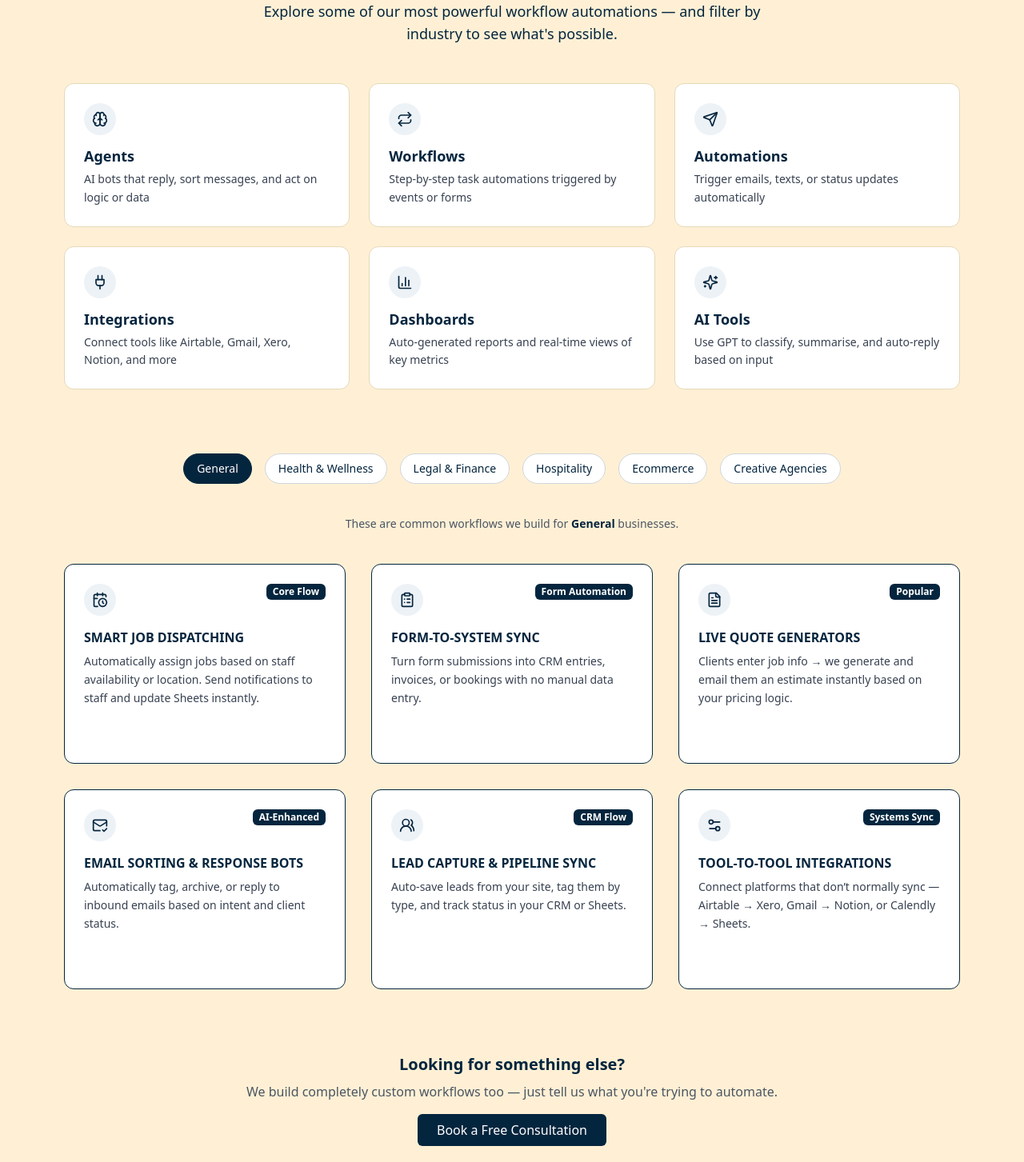
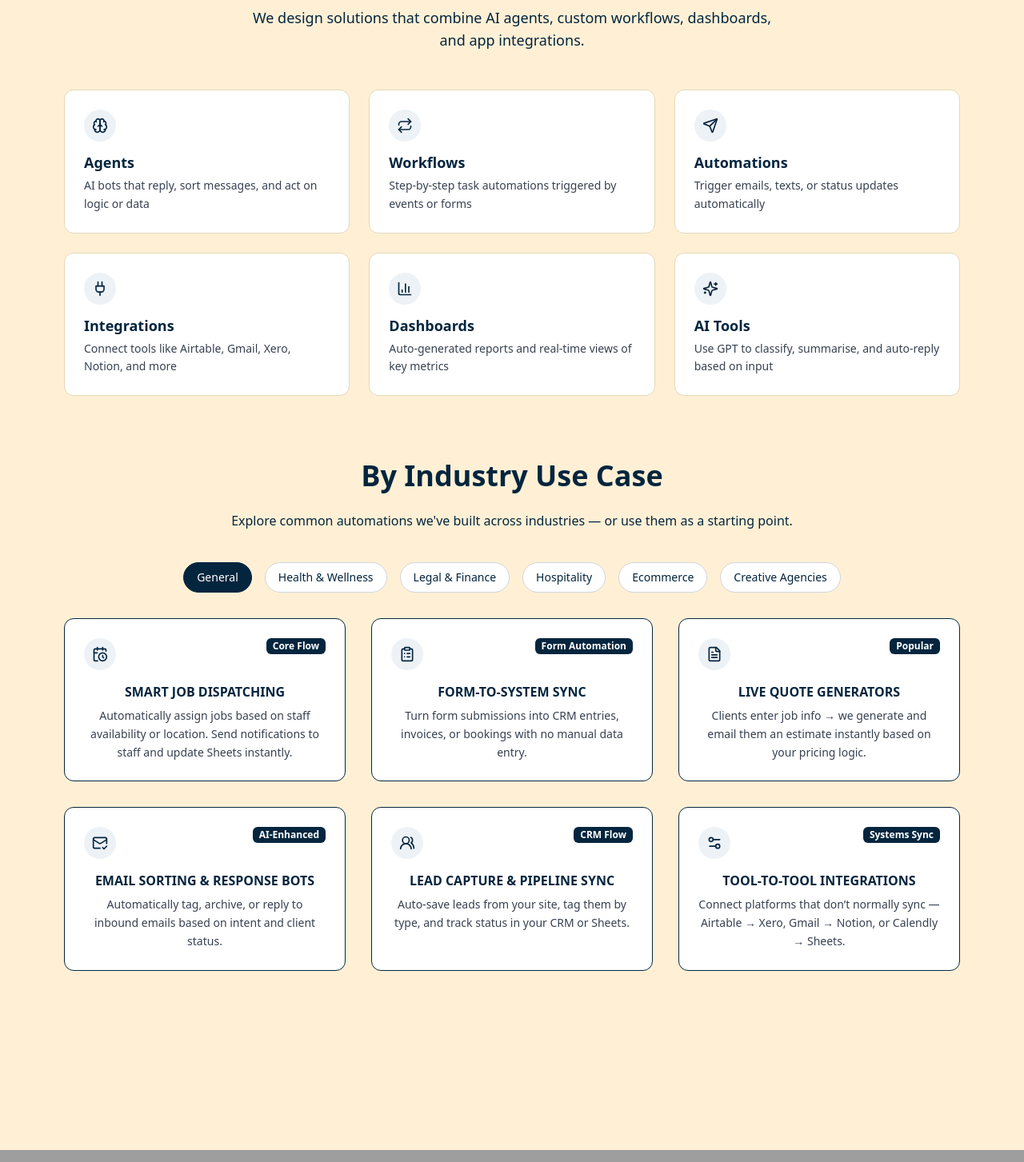
Before and after one commit to trimdex445/axon-automate, a Next.js app: page /solutions in a window 1280 px wide. Shown: the part 257-1710 px from the top of the page at 80% size. Built offline with nearby package versions, Linux system fonts and the light colour scheme; grey boxes are pictures that could not be loaded.

Commit message:
Fix: ensure custom.d.ts is loaded in tsconfig for JSON imports

```diff
--- a/pages/solutions.tsx
+++ b/pages/solutions.tsx
@@ -1,3 +1,4 @@
+// pages/solutions.tsx
 import Layout from '@/components/Layout';
 import {
   MailCheck,
@@ -8,7 +9,6 @@ import {
   ClipboardList,
   Settings2,
   AlertCircle,
-  Briefcase,
   ShoppingCart,
   Activity,
   CheckSquare,
@@ -19,13 +19,20 @@ import {
   Plug,
   BarChart3,
   Brain,
+  Brush
 } from 'lucide-react';
-
 import { useState, Fragment } from 'react';
 import { Dialog, Transition } from '@headlessui/react';
 import { AnimatePresence, motion } from 'framer-motion';
 
-const industryTabs = ['General', 'Health & Wellness', 'Legal & Finance', 'Hospitality', 'Ecommerce', 'Creative Agencies'];
+const industryTabs = [
+  'General',
+  'Health & Wellness',
+  'Legal & Finance',
+  'Hospitality',
+  'Ecommerce',
+  'Creative Agencies',
+];
 
 const borderColors: Record<string, string> = {
   General: 'border-[#04253e]',
@@ -86,6 +93,7 @@ const allSolutions: Record<string, { icon: any; title: string; description: stri
     { icon: CalendarClock, title: 'Weekly Content Calendar Sync', description: 'Auto-push campaign deadlines or content calendars to everyone’s Google Cal.', tag: 'Schedule Sync' },
   ],
 };
+
 export default function SolutionsPage() {
   const [selectedIndustry, setSelectedIndustry] = useState('General');
   const [selectedCard, setSelectedCard] = useState<null | { title: string; description: string }>(null);
@@ -95,13 +103,13 @@ export default function SolutionsPage() {
     <Layout>
       <section className="py-20 px-4 bg-[#fff0d5]">
         <div className="max-w-6xl mx-auto text-center">
-          <h1 className="text-5xl font-extrabold text-[#04253e] mb-2 tracking-tight">What We Automate</h1>
-          <p className="text-lg text-[#04253e] max-w-2xl mx-auto font-medium">
-            Explore some of our most powerful workflow automations — and filter by industry to see what's possible.
+          <h1 className="text-5xl font-extrabold text-[#04253e] mb-4 tracking-tight">Types of Solutions</h1>
+          <p className="text-lg text-[#04253e] max-w-2xl mx-auto font-medium mb-12">
+            We design solutions that combine AI agents, custom workflows, dashboards, and app integrations.
           </p>
 
-          {/* SOLUTION TYPES */}
-          <div className="grid grid-cols-1 sm:grid-cols-2 md:grid-cols-3 gap-6 max-w-6xl mx-auto mb-20 mt-12">
+          {/* Type Cards */}
+          <div className="grid grid-cols-1 sm:grid-cols-2 md:grid-cols-3 gap-6 mb-20">
             {[
               { icon: Brain, title: 'Agents', description: 'AI bots that reply, sort messages, and act on logic or data' },
               { icon: Repeat, title: 'Workflows', description: 'Step-by-step task automations triggered by events or forms' },
@@ -116,7 +124,7 @@ export default function SolutionsPage() {
                 whileInView={{ opacity: 1, y: 0 }}
                 viewport={{ once: true }}
                 transition={{ duration: 0.4, delay: idx * 0.05 }}
-                className="bg-white border border-[#e5d8b8] hover:shadow-xl hover:-translate-y-1 transition duration-300 ease-in-out rounded-xl p-6 text-left cursor-default"
+                className="bg-white border border-[#e5d8b8] hover:shadow-xl hover:-translate-y-1 hover:scale-105 transition duration-300 ease-in-out rounded-xl p-6 text-left"
               >
                 <div className="mb-3 bg-[#edf2f7] text-[#04253e] w-10 h-10 flex items-center justify-center rounded-full">
                   <Icon className="w-5 h-5" />
@@ -127,16 +135,18 @@ export default function SolutionsPage() {
             ))}
           </div>
 
-          {/* INDUSTRY FILTER TABS */}
-          <div className="flex flex-wrap justify-center gap-4 mt-8 mb-10">
+          <h2 className="text-4xl font-extrabold text-[#04253e] mb-6">By Industry Use Case</h2>
+          <p className="text-[#04253e] text-md font-medium mb-10">
+            Explore common automations we've built across industries — or use them as a starting point.
+          </p>
+
+          <div className="flex flex-wrap justify-center gap-4 mb-8">
             {industryTabs.map((industry) => (
               <button
                 key={industry}
                 onClick={() => setSelectedIndustry(industry)}
                 className={`px-4 py-2 rounded-full text-sm font-medium transition-all border ${
-                  selectedIndustry === industry
-                    ? 'bg-[#04253e] text-white border-[#04253e]'
-                    : 'bg-white text-[#04253e] border-gray-300 hover:bg-gray-100'
+                  selectedIndustry === industry ? 'bg-[#04253e] text-white border-[#04253e]' : 'bg-white text-[#04253e] border-gray-300 hover:bg-gray-100'
                 }`}
               >
                 {industry}
@@ -144,12 +154,6 @@ export default function SolutionsPage() {
             ))}
           </div>
 
-          <p className="text-sm text-gray-600 mb-10">
-            These are common workflows we build for{' '}
-            <span className="font-semibold text-[#04253e]">{selectedIndustry}</span> businesses.
-          </p>
-
-          {/* INDUSTRY SOLUTIONS GRID */}
           <AnimatePresence mode="wait">
             <motion.div
               key={selectedIndustry}
@@ -157,7 +161,7 @@ export default function SolutionsPage() {
               animate={{ opacity: 1 }}
               exit={{ opacity: 0 }}
               transition={{ duration: 0.3 }}
-              className="grid grid-cols-1 sm:grid-cols-2 md:grid-cols-3 gap-8 text-left"
+              className="grid grid-cols-1 sm:grid-cols-2 md:grid-cols-3 gap-8"
             >
               {solutions.map(({ icon: Icon, title, description, tag }, idx) => (
                 <motion.div
@@ -165,9 +169,8 @@ export default function SolutionsPage() {
                   initial={{ opacity: 0, y: 20 }}
                   whileInView={{ opacity: 1, y: 0 }}
                   transition={{ duration: 0.4, delay: idx * 0.05 }}
-                  viewport={{ once: true }}
+                  className={`relative bg-white p-6 rounded-xl border ${borderColors[selectedIndustry]} hover:shadow-2xl hover:-translate-y-1 hover:scale-105 transition duration-300 ease-in-out`}
                   onClick={() => setSelectedCard({ title, description })}
-                  className={`relative bg-white cursor-pointer p-6 min-h-[250px] rounded-xl border ${borderColors[selectedIndustry]} hover:shadow-2xl hover:-translate-y-1 hover:scale-105 transition duration-300 ease-in-out`}
                 >
                   <div className="flex items-start justify-between mb-4">
                     <div className="bg-[#edf2f7] text-[#04253e] w-10 h-10 flex items-center justify-center rounded-full">
@@ -185,58 +188,22 @@ export default function SolutionsPage() {
               ))}
             </motion.div>
           </AnimatePresence>
-
-          {/* CTA */}
-          <div className="mt-20 text-center">
-            <h3 className="text-xl font-semibold text-[#04253e] mb-2">Looking for something else?</h3>
-            <p className="text-gray-600 mb-4">
-              We build completely custom workflows too — just tell us what you're trying to automate.
-            </p>
-            <a href="/contact">
-              <button className="bg-[#04253e] text-white py-2 px-6 rounded-md hover:bg-[#021722] transition">
-                Book a Free Consultation
-              </button>
-            </a>
-          </div>
         </div>
 
-        {/* MODAL */}
+        {/* Modal */}
         <Transition show={!!selectedCard} as={Fragment}>
           <Dialog onClose={() => setSelectedCard(null)} className="relative z-50">
-            <Transition.Child
-              as={Fragment}
-              enter="transition-opacity duration-200"
-              enterFrom="opacity-0"
-              enterTo="opacity-100"
-              leave="transition-opacity duration-200"
-              leaveFrom="opacity-100"
-              leaveTo="opacity-0"
-            >
+            <Transition.Child as={Fragment} enter="transition-opacity duration-200" enterFrom="opacity-0" enterTo="opacity-100" leave="transition-opacity duration-200" leaveFrom="opacity-100" leaveTo="opacity-0">
               <div className="fixed inset-0 bg-black bg-opacity-30" />
             </Transition.Child>
             <div className="fixed inset-0 flex items-center justify-center p-4">
-              <Transition.Child
-                as={Fragment}
-                enter="transition-transform duration-200"
-                enterFrom="scale-95 opacity-0"
-                enterTo="scale-100 opacity-100"
-                leave="transition-transform duration-200"
-                leaveFrom="scale-100 opacity-100"
-                leaveTo="scale-95 opacity-0"
-              >
+              <Transition.Child as={Fragment} enter="transition-transform duration-200" enterFrom="scale-95 opacity-0" enterTo="scale-100 opacity-100" leave="transition-transform duration-200" leaveFrom="scale-100 opacity-100" leaveTo="scale-95 opacity-0">
                 <Dialog.Panel className="bg-white rounded-xl max-w-md w-full shadow-xl relative p-6">
-                  <button
-                    onClick={() => setSelectedCard(null)}
-                    className="absolute top-3 right-3 text-gray-400 hover:text-gray-600"
-                  >
+                  <button onClick={() => setSelectedCard(null)} className="absolute top-3 right-3 text-gray-400 hover:text-gray-600">
                     <X className="w-5 h-5" />
                   </button>
-                  <Dialog.Title className="text-xl font-semibold text-[#04253e] mb-2">
-                    {selectedCard?.title}
-                  </Dialog.Title>
-                  <Dialog.Description className="text-sm text-gray-700">
-                    {selectedCard?.description}
-                  </Dialog.Description>
+                  <Dialog.Title className="text-xl font-semibold text-[#04253e] mb-2">{selectedCard?.title}</Dialog.Title>
+                  <Dialog.Description className="text-sm text-gray-700">{selectedCard?.description}</Dialog.Description>
                 </Dialog.Panel>
               </Transition.Child>
             </div>
```
Also changed, not shown: components/custom.d.ts (deleted).
